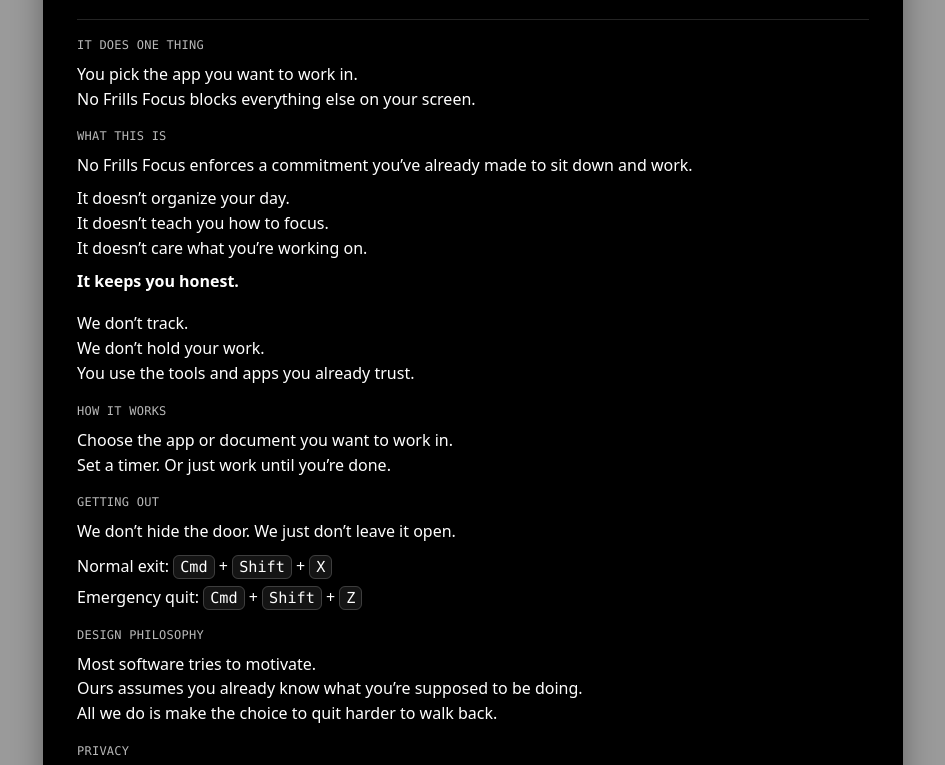
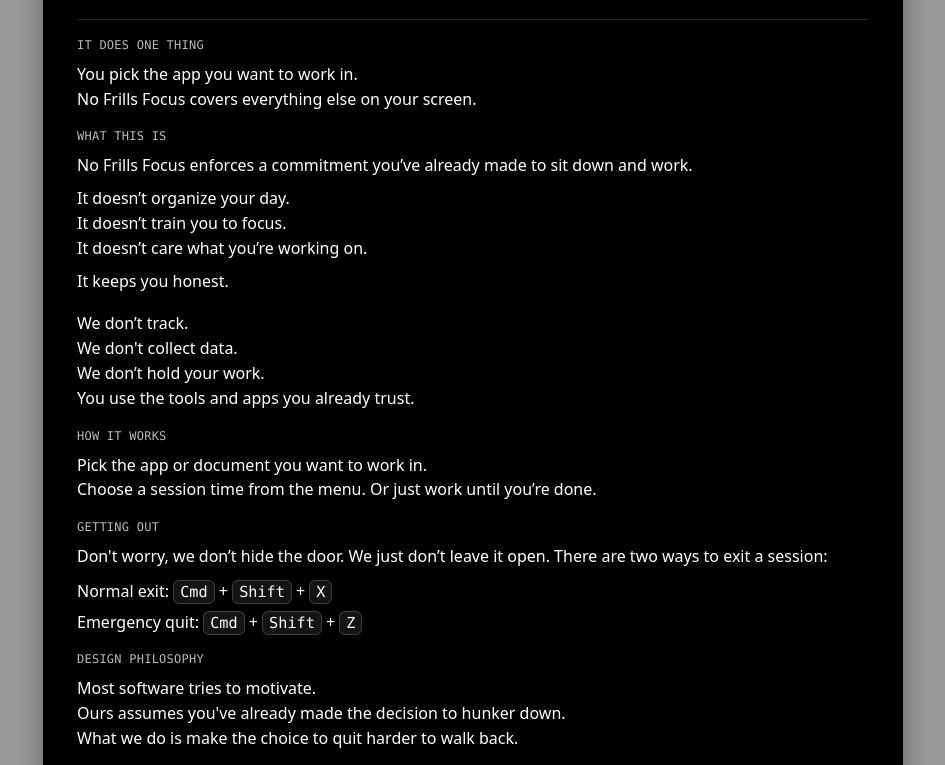
Before and after one commit to AlbatrossSpacebucks/nofrillsfocus, a plain HTML site: page index.html in a window 1280 px wide. Shown: the part 187-952 px from the top of the page, without its empty margins (167-1112 px from the left). Drawn offline with Linux system fonts and the light colour scheme.

Commit message:
Update index.html

```diff
--- a/index.html
+++ b/index.html
@@ -217,28 +217,28 @@
 
       <div class="section tight">
         <div class="section-title">It does one thing</div>
-        <p>You pick the app you want to work in.<br>No Frills Focus blocks everything else on your screen.</p>
+        <p>You pick the app you want to work in.<br>No Frills Focus covers everything else on your screen.</p>
       </div>
 
       <div class="section tight">
         <div class="section-title">What this is</div>
         <p>No Frills Focus enforces a commitment you’ve already made to sit down and work.</p>
-        <p>It doesn’t organize your day.<br>It doesn’t teach you how to focus.<br>It doesn’t care what you’re working on.</p>
-        <p><strong>It keeps you honest.</strong></p>
+        <p>It doesn’t organize your day.<br>It doesn’t train you to focus.<br>It doesn’t care what you’re working on.</p>
+        <p>It keeps you honest.</p>
       </div>
 
       <div class="section tight">
-        <p>We don’t track.<br>We don’t hold your work.<br>You use the tools and apps you already trust.</p>
+        <p>We don’t track.<br>We don't collect data.<br>We don’t hold your work.<br>You use the tools and apps you already trust.</p>
       </div>
 
       <div class="section tight">
         <div class="section-title">How it works</div>
-        <p>Choose the app or document you want to work in.<br>Set a timer. Or just work until you’re done.</p>
+        <p>Pick the app or document you want to work in.<br>Choose a session time from the menu. Or just work until you’re done.</p>
       </div>
 
       <div class="section tight">
         <div class="section-title">Getting out</div>
-        <p>We don’t hide the door. We just don’t leave it open.</p>
+        <p>Don't worry, we don’t hide the door. We just don’t leave it open. There are two ways to exit a session:</p>
         <ul class="lines" aria-label="Exit shortcuts">
           <li>Normal exit: <kbd>Cmd</kbd> + <kbd>Shift</kbd> + <kbd>X</kbd></li>
           <li>Emergency quit: <kbd>Cmd</kbd> + <kbd>Shift</kbd> + <kbd>Z</kbd></li>
@@ -247,7 +247,7 @@
 
       <div class="section tight">
         <div class="section-title">Design philosophy</div>
-        <p>Most software tries to motivate.<br>Ours assumes you already know what you’re supposed to be doing.<br>All we do is make the choice to quit harder to walk back.</p>
+        <p>Most software tries to motivate.<br>Ours assumes you've already made the decision to hunker down.<br>What we do is make the choice to quit harder to walk back.</p>
       </div>
 
       <div class="section tight">
@@ -282,7 +282,7 @@
       </div>
 
       <div class="footer">
-        <div class="small">No accounts. No servers. No data collection.</div>
+        <div class="small">Because the world is full of distractions and you have work to do.</div>
         <div class="small">
           <a href="https://nofrillsfocus.com/">nofrillsfocus.com</a>
         </div>
```
